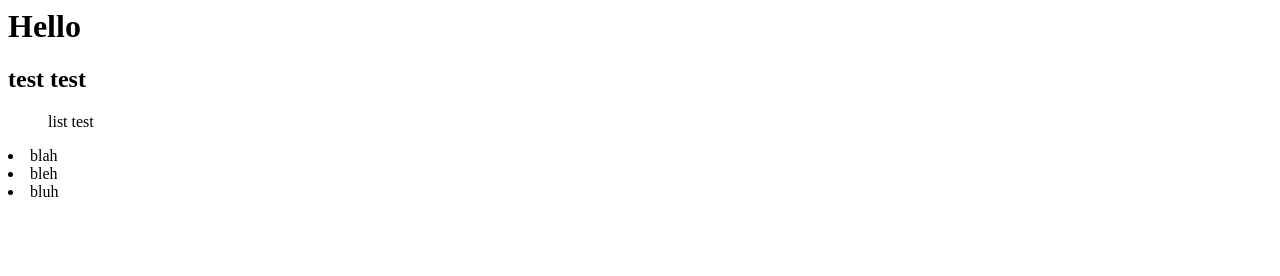
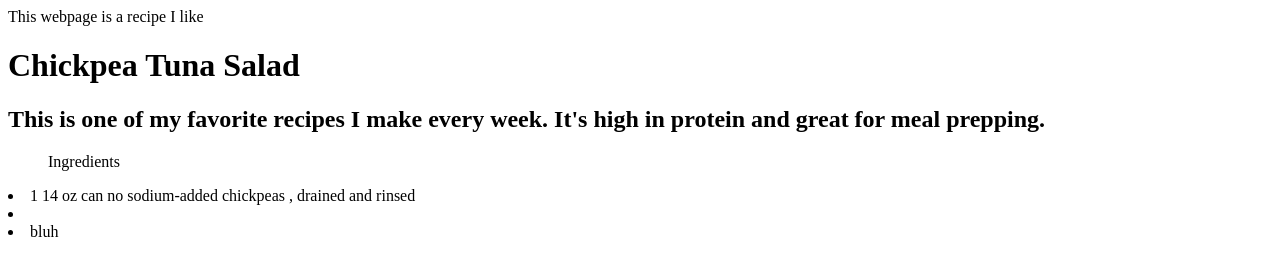
Before and after one commit to w0425986/symmetrical-octo-barnacle, a plain HTML site: page index.html in a window 1280 px wide. Drawn offline with Linux system fonts and the light colour scheme.

Commit message:
Update index.html

```diff
--- a/index.html
+++ b/index.html
@@ -1,8 +1,10 @@
+<!DOCTYPE html>
 <html>
-<H1>Hello</H1>
-<h2>test test</h2>
-<ul>list test</ul>
-<li>blah</li>
-<li>bleh</li>
+  <head>This webpage is a recipe I like</head>
+<H1>Chickpea Tuna Salad</H1>
+<h2>This is one of my favorite recipes I make every week. It's high in protein and great for meal prepping.</h2>
+<ul>Ingredients</ul>
+<li>1 14 oz can no sodium-added chickpeas , drained and rinsed</li>
+<li></li>
 <li>bluh</li>
 </html>
```
